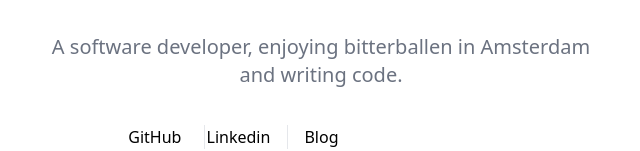
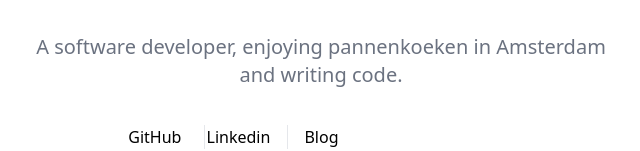
Before and after one commit to aminmarashi/amin.codes, a Gatsby site: page / in a window 1280 px wide. Shown: the part 476-627 px from the top of the page, without its empty margins (319-959 px from the left). Built offline with nearby package versions, Linux system fonts and the light colour scheme; Gatsby itself is replaced by a stand-in of ours.

Commit message:
refactor: update the list of goodies

```diff
--- a/src/pages/index.tsx
+++ b/src/pages/index.tsx
@@ -11,12 +11,19 @@ const dutchFood = [
   "pepernoten",
   "krentenbollen",
   "poffertjes",
-  "appeltaart",
   "haring",
   "bitterballen",
   "kaas",
   "pindakaas",
   "oliebollen",
+  "frikandel",
+  "kroket",
+  "pannenkoeken",
+  "tompouce",
+  "kibbeling",
+  "mosselen",
+  "nasi",
+  "kapsalon",
 ]
 
 const IndexPage = () => {
```
